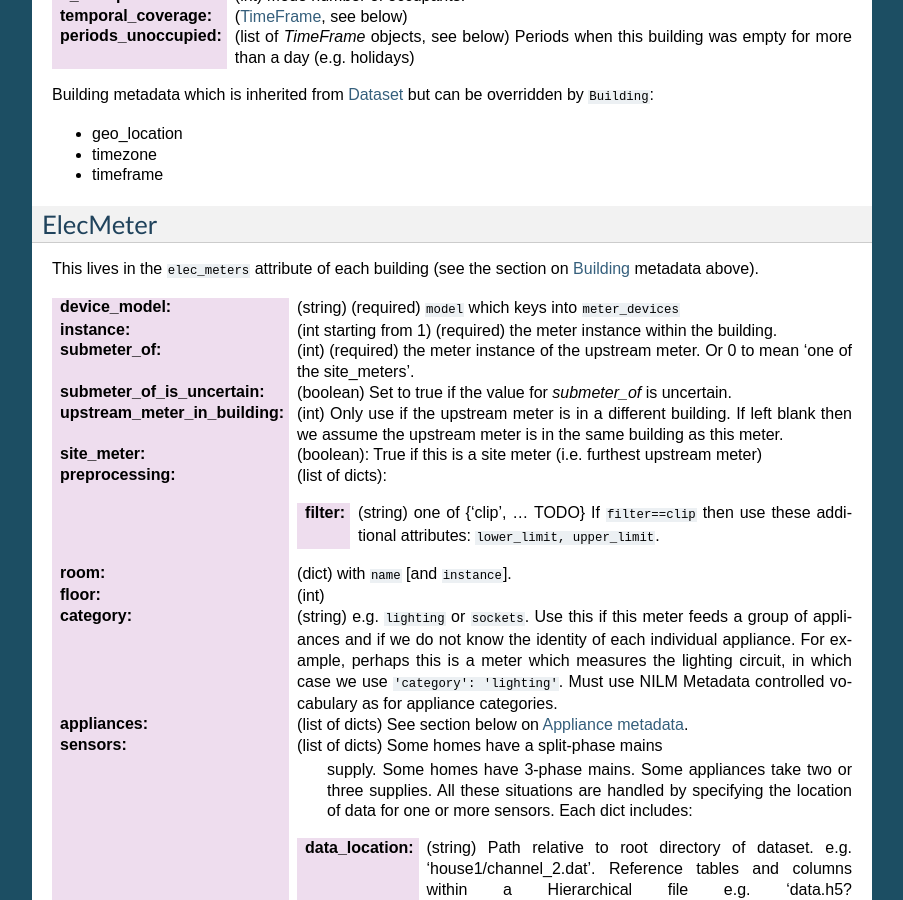
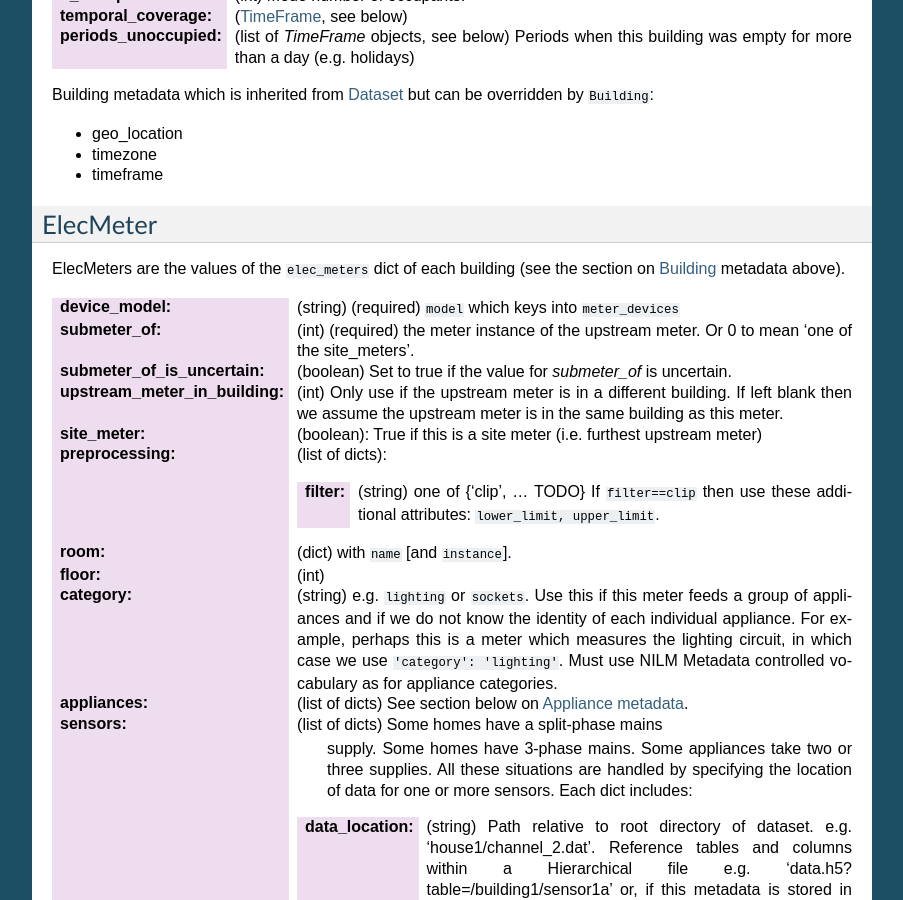
Before and after one commit to nilmtk/nilm_metadata, a Sphinx documentation site: the page built from docs/source/dataset_metadata.rst, in a window 1280 px wide and 900 px high, scrolled down 2508 px. Shown: the whole window, without its empty margins (198-1101 px from the left). Built offline with Sphinx 7.4.7, drawn with Linux system fonts in a browser that asks for light colours.

Commit message:
remove `instance` from each ElecMeter now that we're using a dict for `elec_meters`

```diff
--- a/docs/source/dataset_metadata.rst
+++ b/docs/source/dataset_metadata.rst
@@ -167,11 +167,10 @@ overridden by ``Building``:
 ElecMeter
 ---------
 
-This lives in the ``elec_meters`` attribute of each building (see the
+ElecMeters are the values of the ``elec_meters`` dict of each building (see the
 section on `Building`_ metadata above).
 
 :device_model: (string) (required) ``model`` which keys into ``meter_devices``
-:instance: (int starting from 1) (required) the meter instance within the building.
 :submeter_of: (int) (required) the meter instance of the upstream meter.  Or 0
               to mean 'one of the site_meters'.
 :submeter_of_is_uncertain: (boolean) Set to true if the value for
```
